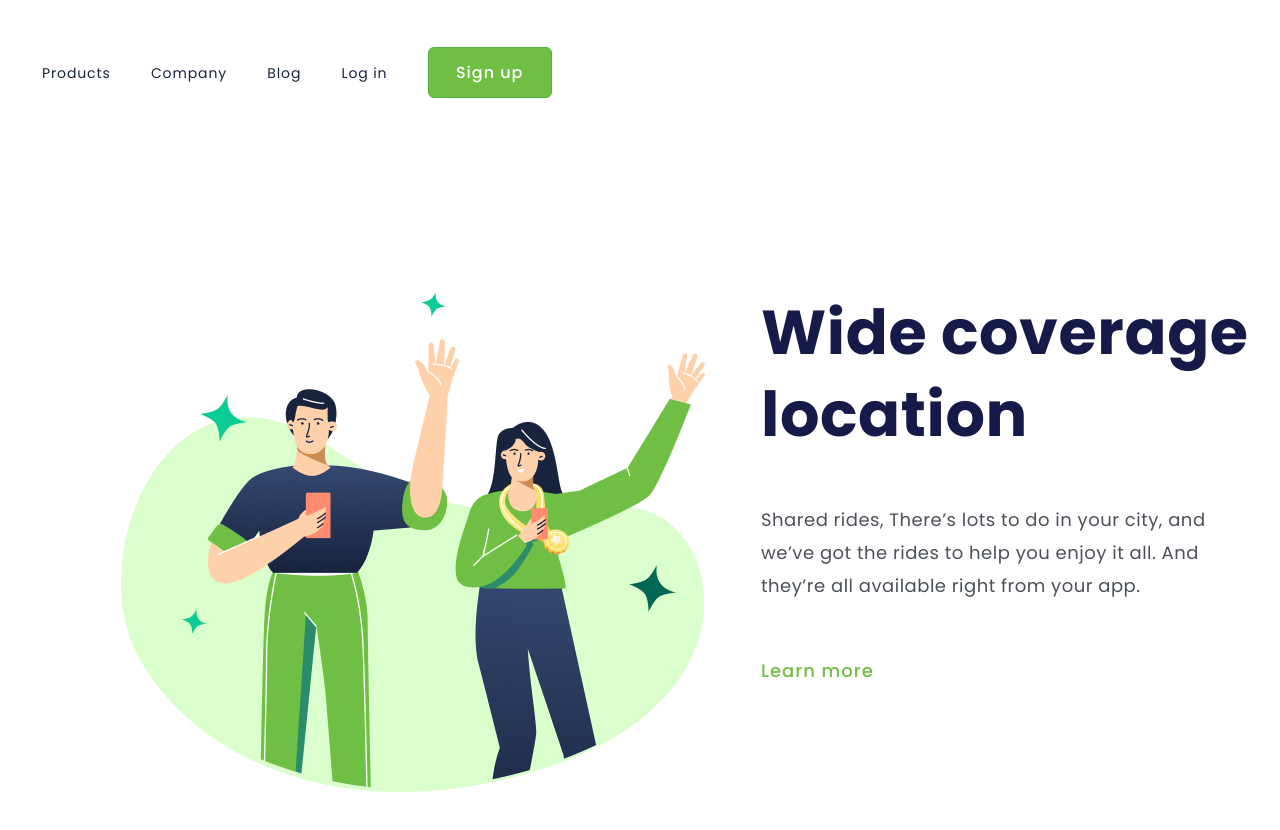
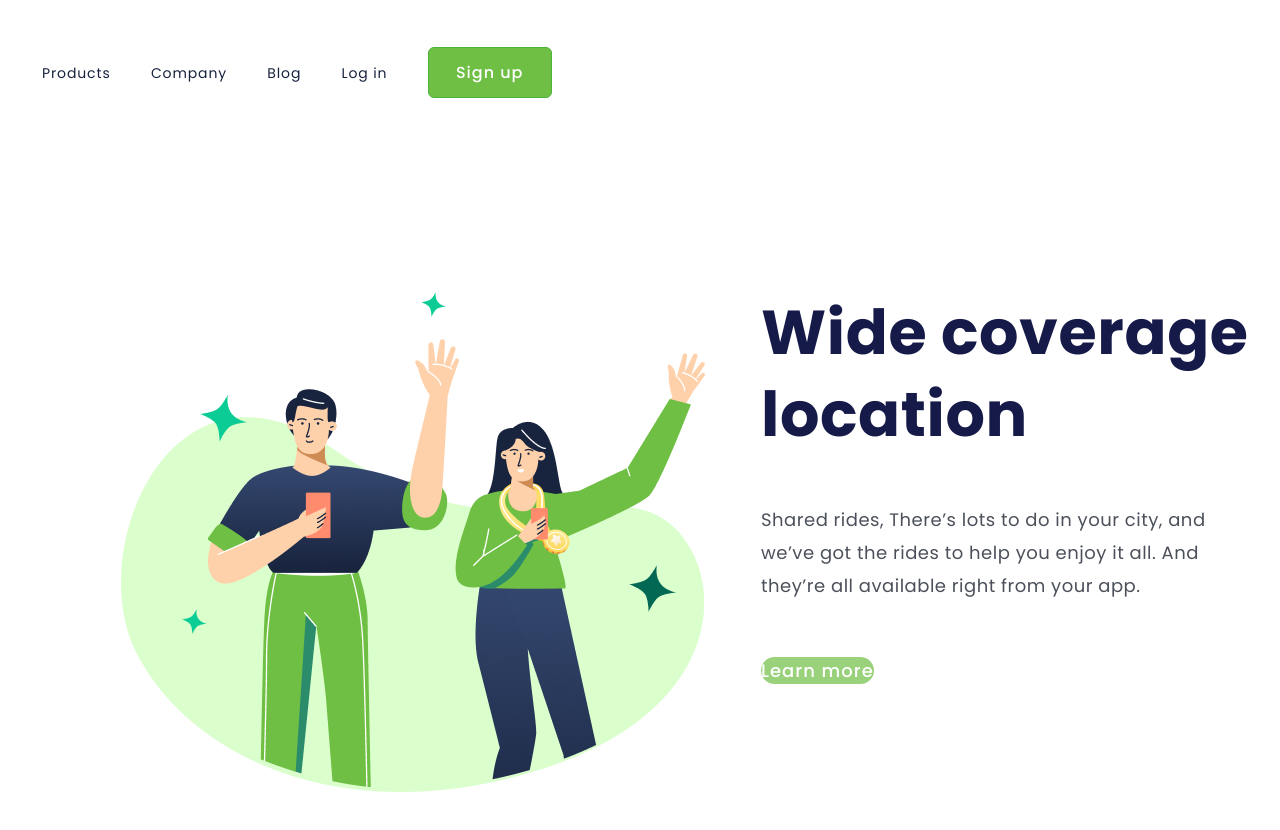
Before and after one commit to foldan85/projeto-feito-com-devclub, a plain HTML site: page index.html in a window 1280 px wide. In both pictures the pointer is over the button "Learn more". Shown: the top 830 px of the page. Drawn offline with Linux system fonts and the light colour scheme.

Commit message:
Adicionado efeito nos botoes

```diff
--- a/css/styles.css
+++ b/css/styles.css
@@ -97,6 +97,17 @@ p {
     letter-spacing: 1px;
 }
 
+.button-learn-more:hover {
+    background-color: #6FBF44;
+    color: #FFF;
+    border-radius: 15px;
+    opacity: .7;
+}
+
+.button-learn-more:active {
+    opacity: .4;
+}
+
 @media screen and (max-width: 900px) {
 
     header {
--- a/index.html
+++ b/index.html
@@ -4,7 +4,7 @@
     <meta charset="UTF-8">
     <meta name="viewport" content="width=device-width, initial-scale=1.0">
     <link rel="stylesheet" href="./css/styles.css">
-    <title>Desafio pt 2 CSS Responsivo!</title>
+    <title>Desafio pt 2 Para projeto developme</title>
 </head>
 <body>
 
```
